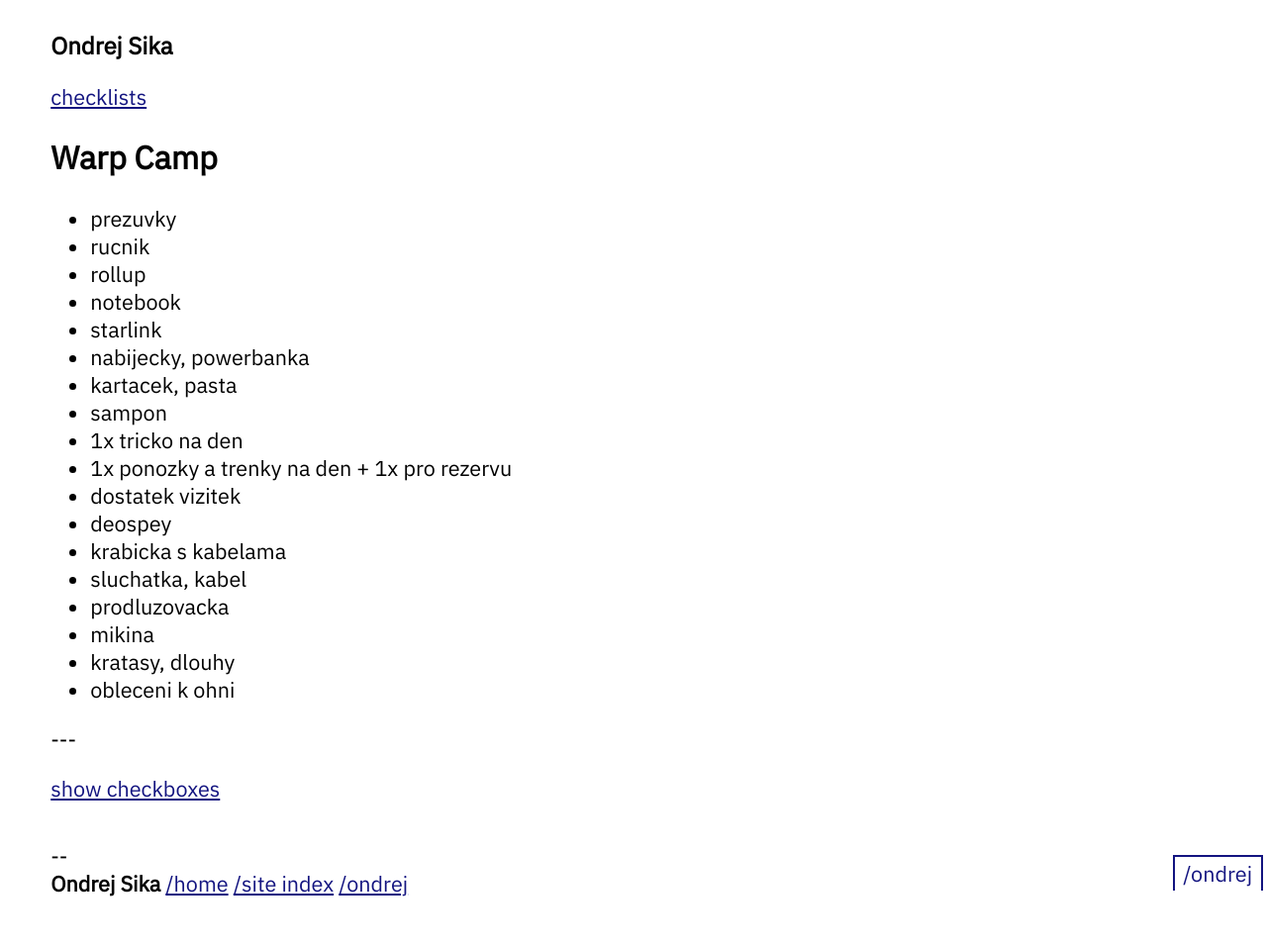
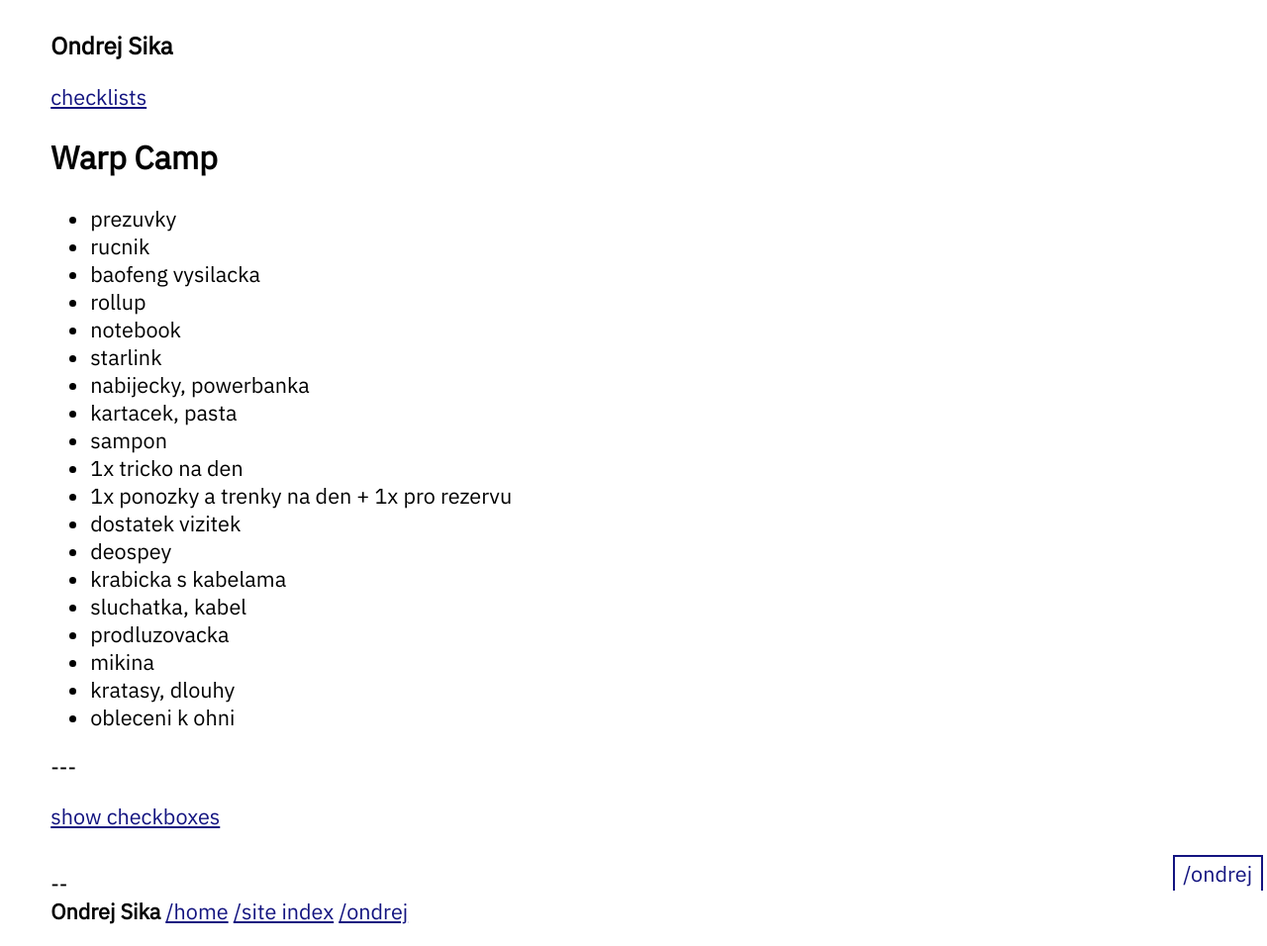
Before and after one commit to ondrejsika/ondrejsika.com, a Jekyll site: the page built from ondrej/checklists/warpcamp.md, in a window 1280 px wide. Shown: the whole page at 99% size. Built offline with Jekyll 4.4.1, drawn with Linux system fonts in a browser that asks for light colours; before the commit the page ends 928 px from its top, so only the background shows below that.

Commit message:
feat(ondrej/checklists/warpcamp): Add baofeng vysilacka

```diff
--- a/ondrej/checklists/warpcamp.md
+++ b/ondrej/checklists/warpcamp.md
@@ -9,6 +9,7 @@
 
 - prezuvky
 - rucnik
+- baofeng vysilacka
 - rollup
 - notebook
 - starlink
```
